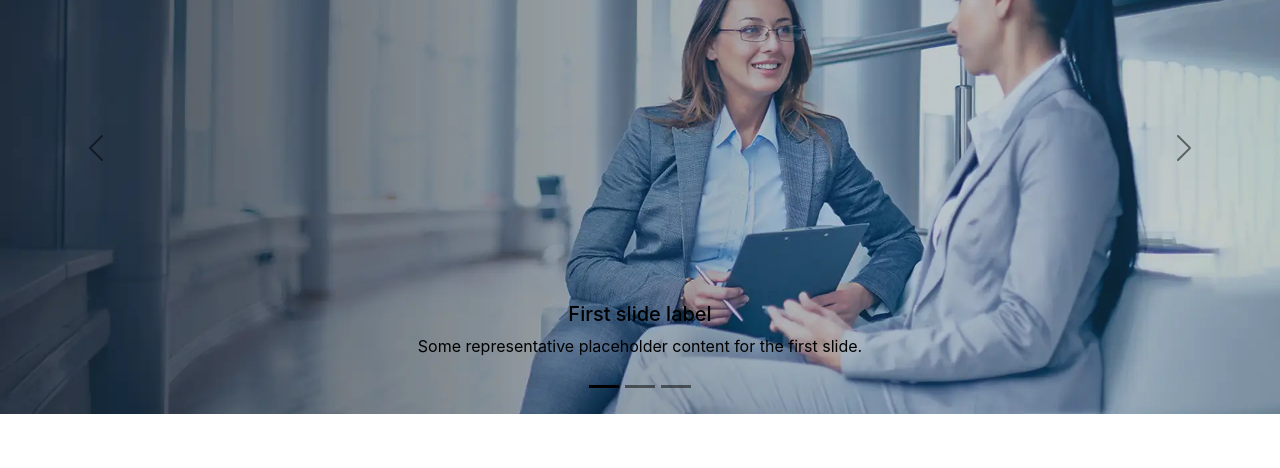
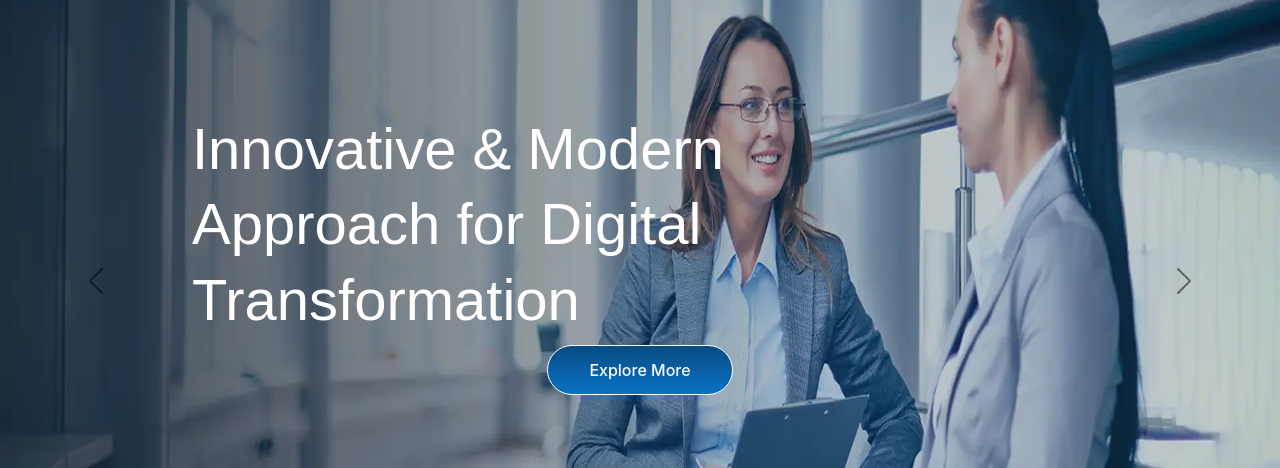
Before and after one commit to mohdsaabith/project_2, a plain HTML site: page index.html in a window 1280 px wide. Shown: the part 119-587 px from the top of the page. Drawn offline with nearby package versions, Linux system fonts and the light colour scheme; some packages are replaced by stand-ins of ours; a script that the page names is missing.

Commit message:
Add files via upload

```diff
--- a/assets/css/style.css
+++ b/assets/css/style.css
@@ -206,6 +206,35 @@ section.about {
 
 section.service {
     margin-top: 85px;
+}
+
+.caption, section.odoo_partner:after {
+    top: 50%;
+    transform: translateY(-50%);
+}
+
+.caption h1 {
+    font-family: Gilroy,sans-serif;
+    font-weight: 500;
+    font-size: 58px;
+    color: #fff;
+    line-height: 1.3;
+    text-align: left;
+}
+
+.home_banner {
+    background: linear-gradient(0deg,#1b82d5 0,#55a4e2 100%);
+    height: auto;
+    position: relative;
+    z-index: 0;
+}
+
+.carousel{
+    height: 100vh;
+}
+
+.capt-img{
+    height: 100vh;
 }
 
 .borders {
--- a/index.html
+++ b/index.html
@@ -13,7 +13,7 @@
     <link href="https://cdn.jsdelivr.net/npm/bootstrap@5.2.0/dist/css/bootstrap.min.css" rel="stylesheet"  >
     <link rel="stylesheet" href="/assets/bootstrap/bootstrap-5.2.0-dist/css/bootstrap.css">
 
-    <link rel="stylesheet" href="./assets/css/style.css" type="text/css">
+    <link rel="stylesheet" href="/assets/css/style.css" type="text/css">
 
 
     <link
@@ -137,6 +137,8 @@
         </div>
 </div>
 
+
+<section class="home_banner">
     <div id="carouselExampleDark" class="carousel carousel-dark slide" data-bs-ride="carousel">
     <div class="carousel-indicators">
         <button type="button" data-bs-target="#carouselExampleDark" data-bs-slide-to="0" class="active" aria-current="true" aria-label="Slide 1"></button>
@@ -145,24 +147,38 @@
     </div>
     <div class="carousel-inner">
         <div class="carousel-item active" data-bs-interval="10000">
-      <img src="./assets/images/home/1.webp" class="d-block w-100" alt="...">
-      <div class="carousel-caption d-none d-md-block">
-        <h5>First slide label</h5>
-        <p>Some representative placeholder content for the first slide.</p>
+        <img src="./assets/images/home/1.webp" class="d-block w-100 capt-img" alt="...">
+        <div class="carousel-caption d-none d-md-block caption">
+        <h1>
+            Innovative &amp; Modern<br>
+            Approach for Digital<br>
+            Transformation
+            </h1>
+            <a href="#">
+                <button class="common_btn bnr_btn" name="explore_more">Explore More</button>
+            </a>
         </div>
         </div>
         <div class="carousel-item" data-bs-interval="2000">
-      <img src="./assets/images/home/2.webp" class="d-block w-100" alt="...">
-      <div class="carousel-caption d-none d-md-block">
-        <h5>Second slide label</h5>
-        <p>Some representative placeholder content for the second slide.</p>
+        <img src="./assets/images/home/2.webp" class="d-block w-100 capt-img" alt="...">
+        <div class="carousel-caption d-none d-md-block caption">
+        <h1>Strategic Solutions<br>
+                For Leveraging Your<br>
+                Business</h1>
+            <a href="#">
+                <button class="common_btn bnr_btn" name="explore_more_2">Explore More</button>
+            </a>
         </div>
         </div>
         <div class="carousel-item">
-      <img src="./assets/images/home/3.webp" class="d-block w-100" alt="...">
-      <div class="carousel-caption d-none d-md-block">
-        <h5>Third slide label</h5>
-        <p>Some representative placeholder content for the third slide.</p>
+        <img src="./assets/images/home/3.webp" class="d-block w-100 capt-img" alt="...">
+        <div class="carousel-caption d-none d-md-block caption">
+            <h1>Streamline Your<br>
+                Business with<br>
+                Odoo ERP</h1>
+            <a href="#">
+                <button class="common_btn bnr_btn" name="explore_more_3">Explore More</button>
+            </a>
         </div>
         </div>
     </div>
@@ -175,6 +191,7 @@
         <span class="visually-hidden">Next</span>
     </button>
     </div>
+</section>
 
 
 <section class="about text-center">
```
Lines whose indentation alone changed are shown as unchanged.
